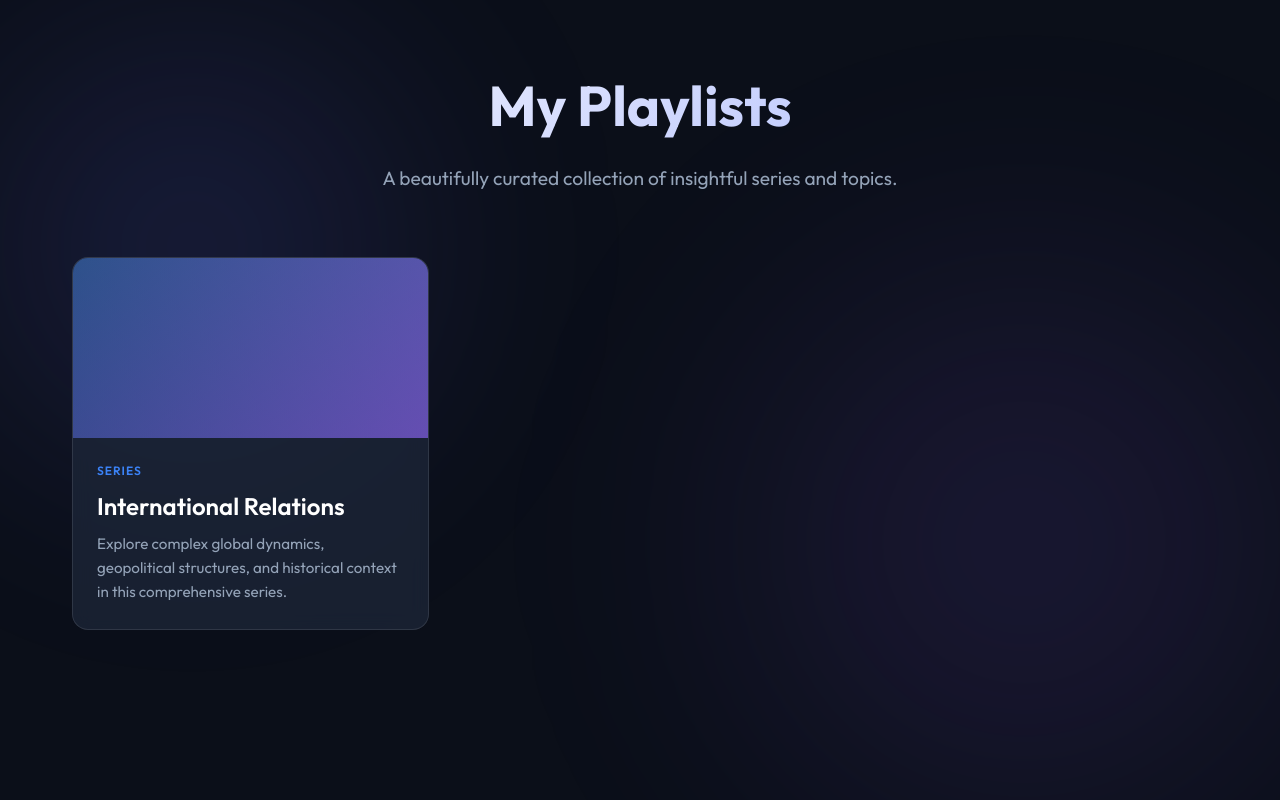
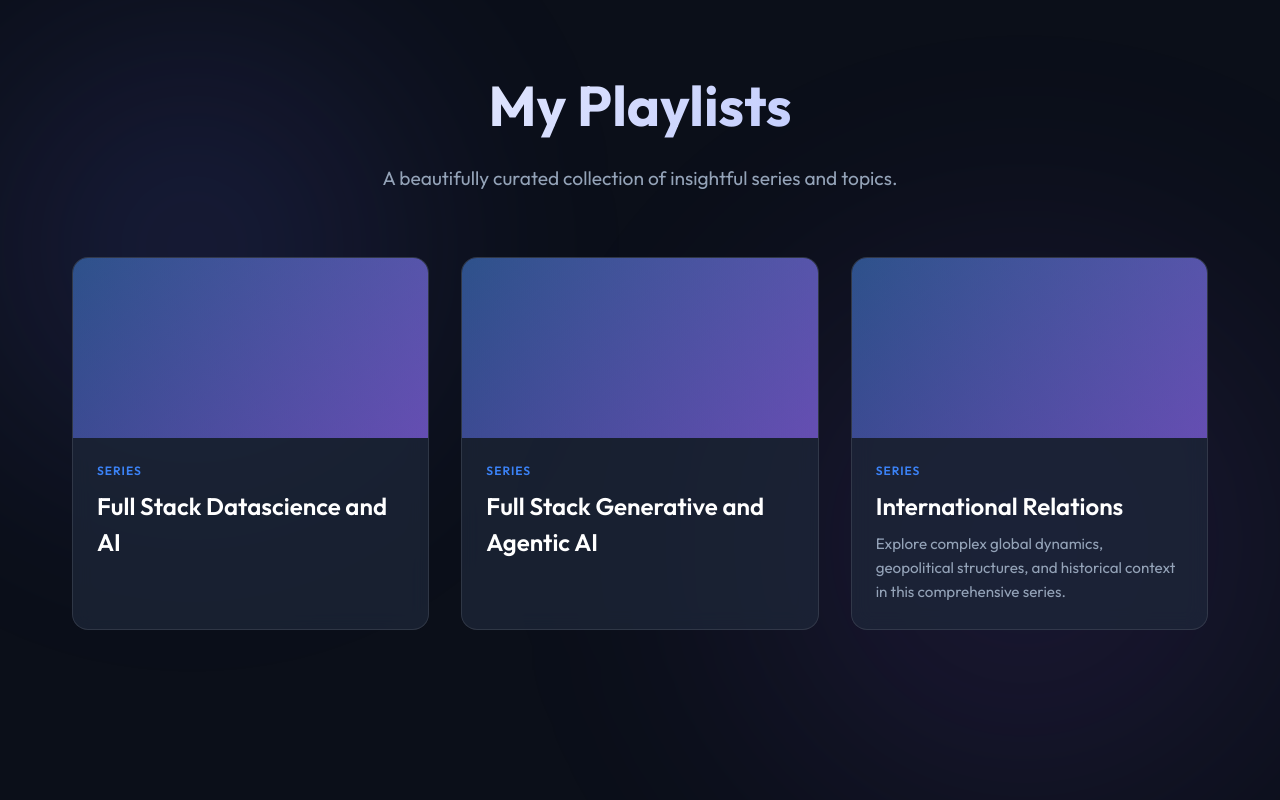
Before and after one commit to HemachandranSS/ls-playlist, a plain HTML site: page index.html in a window 1280 px wide. Drawn offline with Linux system fonts and the light colour scheme.

Commit message:
Added DS and GEN AI

```diff
--- a/index.html
+++ b/index.html
@@ -24,6 +24,40 @@
 
         <section class="playlist-grid">
             <!-- Playlist Card -->
+
+            <a href="https://www.youtube.com/playlist?list=PLEqfkWuLiS0X0UXnRlZnZDy9O2hrSicTJ" target="_blank"
+                class="playlist-card" rel="noopener noreferrer">
+                <div class="card-image-wrapper">
+                    <div class="overlay">
+                        <svg viewBox="0 0 24 24" fill="currentColor" class="play-icon">
+                            <path d="M8 5v14l11-7z" />
+                        </svg>
+                    </div>
+                </div>
+                <div class="card-content">
+                    <span class="tag">Series</span>
+                    <h2>Full Stack Datascience and AI</h2>
+                    <p></p>
+                </div>
+            </a>
+
+            <a href="https://www.youtube.com/playlist?list=PLEqfkWuLiS0ULyRvjj2pP9dKTQvXjhICa" target="_blank"
+                class="playlist-card" rel="noopener noreferrer">
+                <div class="card-image-wrapper">
+                    <div class="overlay">
+                        <svg viewBox="0 0 24 24" fill="currentColor" class="play-icon">
+                            <path d="M8 5v14l11-7z" />
+                        </svg>
+                    </div>
+                </div>
+                <div class="card-content">
+                    <span class="tag">Series</span>
+                    <h2>Full Stack Generative and Agentic AI</h2>
+                    <p></p>
+                </div>
+            </a>
+
+
             <a href="https://www.youtube.com/watch?v=5Tr5a02TzYg&list=PLSD7AWoviia8" target="_blank"
                 class="playlist-card" rel="noopener noreferrer">
                 <div class="card-image-wrapper">
```
